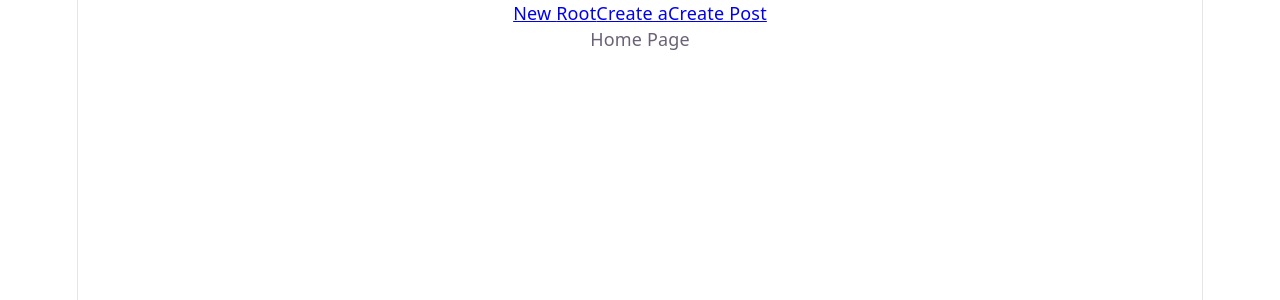
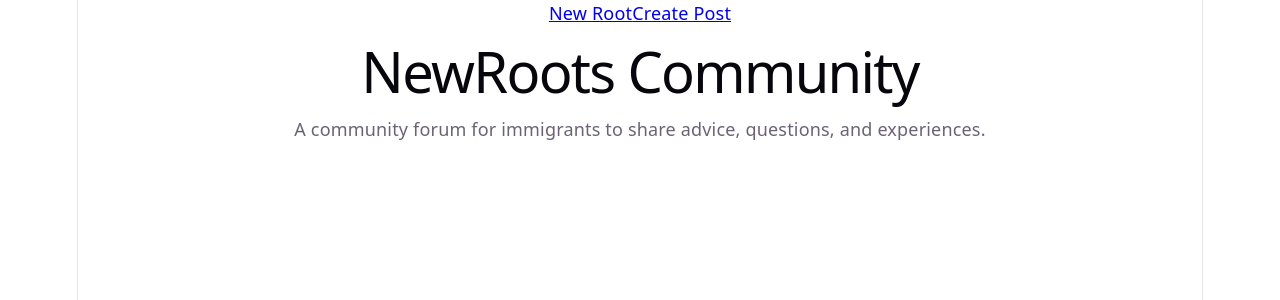
Before and after one commit to gabogara/NewRoots, a React (Vite) app: page / in a window 1280 px wide. Shown: the top 300 px of the page. Built offline with nearby package versions, Linux system fonts and the light colour scheme.

Commit message:
feat: set up routes and base pages

```diff
--- a/src/App.jsx
+++ b/src/App.jsx
@@ -1,6 +1,9 @@
 import { Routes, Route } from "react-router";
 import Home from "./pages/Home";
 import Navbar from "./components/Navbar";
+import CreatePost from "./pages/CreatePost";
+import PostDetail from "./pages/PostDetail";
+import EditPost from "./pages/EditPost";
 
 const App = () => {
   return (
@@ -8,6 +11,9 @@ const App = () => {
       <Navbar />
       <Routes>
         <Route path="/" element={<Home />} />
+        <Route path="/posts/new" element={<CreatePost />} />
+        <Route path="/posts/:id" element={<PostDetail />} />
+        <Route path="/posts/:id/edit" element={<EditPost />} />
       </Routes>
     </main>
   );
--- a/src/components/Navbar.jsx
+++ b/src/components/Navbar.jsx
@@ -7,9 +7,6 @@ export const Navbar = () => {
         <NavLink to="/">
           New <span>Root</span>
         </NavLink>
-
-        <NavLink to="/create">Create a</NavLink>
-
         <NavLink to="/posts/new">Create Post</NavLink>
       </nav>
     </aside>
--- /dev/null
+++ b/src/pages/CreatePost.jsx
@@ -0,0 +1,5 @@
+const CreatePost = () => {
+  return <div>CreatePost</div>;
+};
+
+export default CreatePost;
--- /dev/null
+++ b/src/pages/EditPost.jsx
@@ -0,0 +1,5 @@
+const EditPost = () => {
+  return <div>EditPost</div>;
+};
+
+export default EditPost;
--- a/src/pages/Home.jsx
+++ b/src/pages/Home.jsx
@@ -1,5 +1,13 @@
 const Home = () => {
-  return <div>Home Page</div>;
+  return (
+    <section>
+      <h1>NewRoots Community</h1>
+      <p>
+        A community forum for immigrants to share advice, questions, and
+        experiences.
+      </p>
+    </section>
+  );
 };
 
 export default Home;
--- /dev/null
+++ b/src/pages/PostDetail.jsx
@@ -0,0 +1,5 @@
+const PostDetail = () => {
+  return <div>PostDetail</div>;
+};
+
+export default PostDetail;
```
